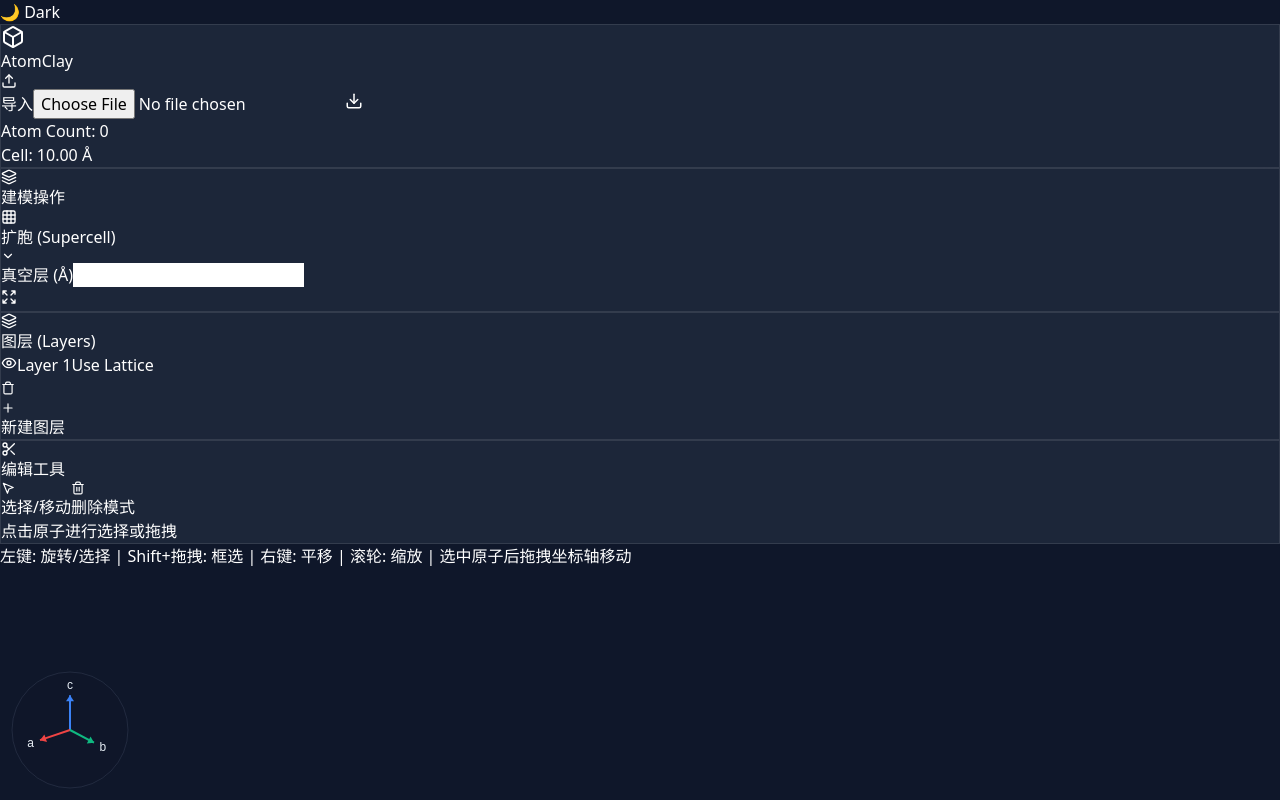
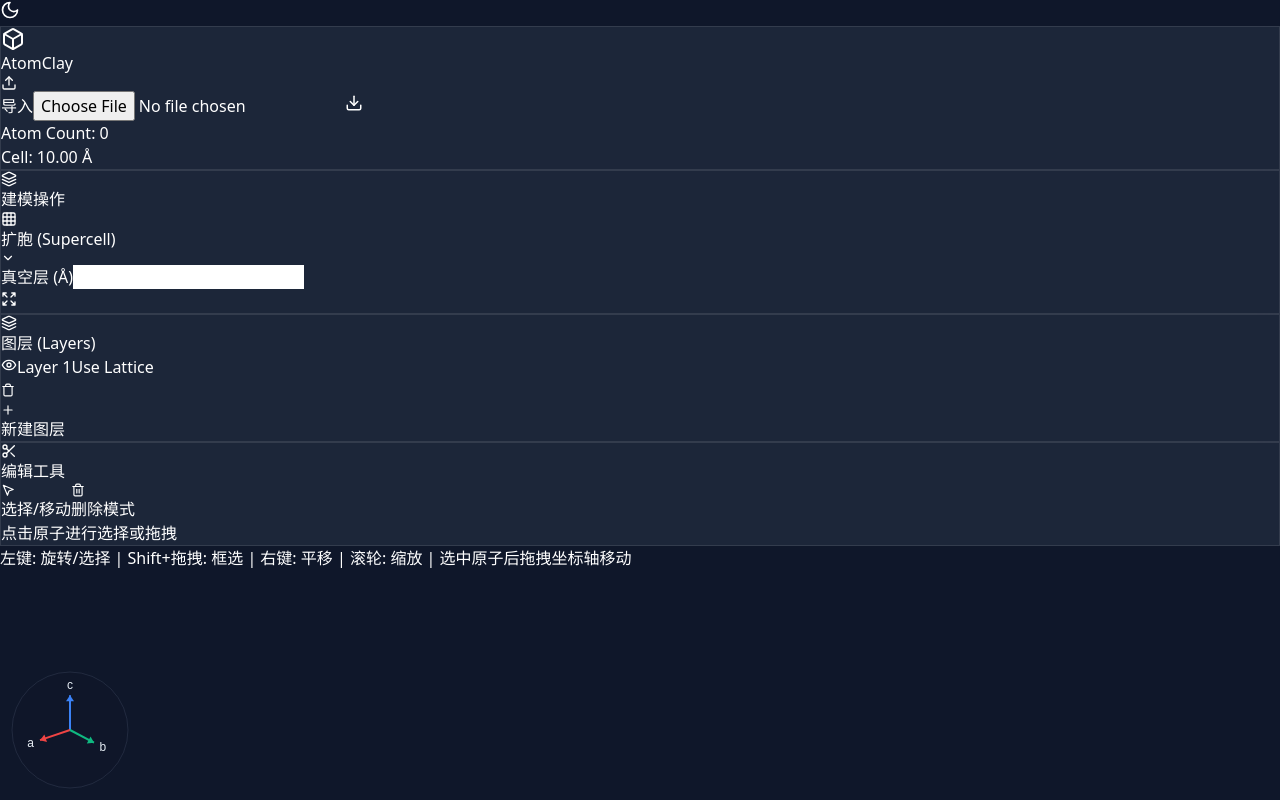
Before and after one commit to theAfish/AtomClay, a React (Vite) app: page / in a window 1280 px wide. Built offline with nearby package versions, Linux system fonts and the light colour scheme.

Commit message:
toggle button shape and icons updated

```diff
--- a/src/App.jsx
+++ b/src/App.jsx
@@ -1,4 +1,5 @@
 import React, { useState, useEffect, useCallback, useRef } from 'react';
+import { Moon, Sun } from 'lucide-react';
 import Viewer from './components/Viewer';
 import MolstarViewer from './components/MolstarViewer';
 import LeftPanel from './components/LeftPanel';
@@ -398,12 +399,13 @@
                 </div>
             )}
 
-            <div className="absolute top-4 right-4 z-50 flex gap-2">
+            <div className="absolute bottom-4 right-4 z-50">
                 <button
-                    className={`px-3 py-1 rounded shadow text-sm font-medium ${theme === 'dark' ? 'bg-slate-800 text-white' : 'bg-white text-slate-800'}`}
+                    className={`w-12 h-12 rounded-full shadow-lg text-lg font-medium flex items-center justify-center ${theme === 'dark' ? 'bg-slate-800 text-white hover:bg-slate-700' : 'bg-white text-slate-800 hover:bg-slate-100'}`}
                     onClick={() => setTheme(prev => prev === 'dark' ? 'light' : 'dark')}
+                    title={theme === 'dark' ? 'Switch to Light Mode' : 'Switch to Dark Mode'}
                 >
-                    {theme === 'dark' ? '🌙 Dark' : '☀️ Light'}
+                    {theme === 'dark' ? <Moon size={20} /> : <Sun size={20} />}
                 </button>
             </div>
 
```
